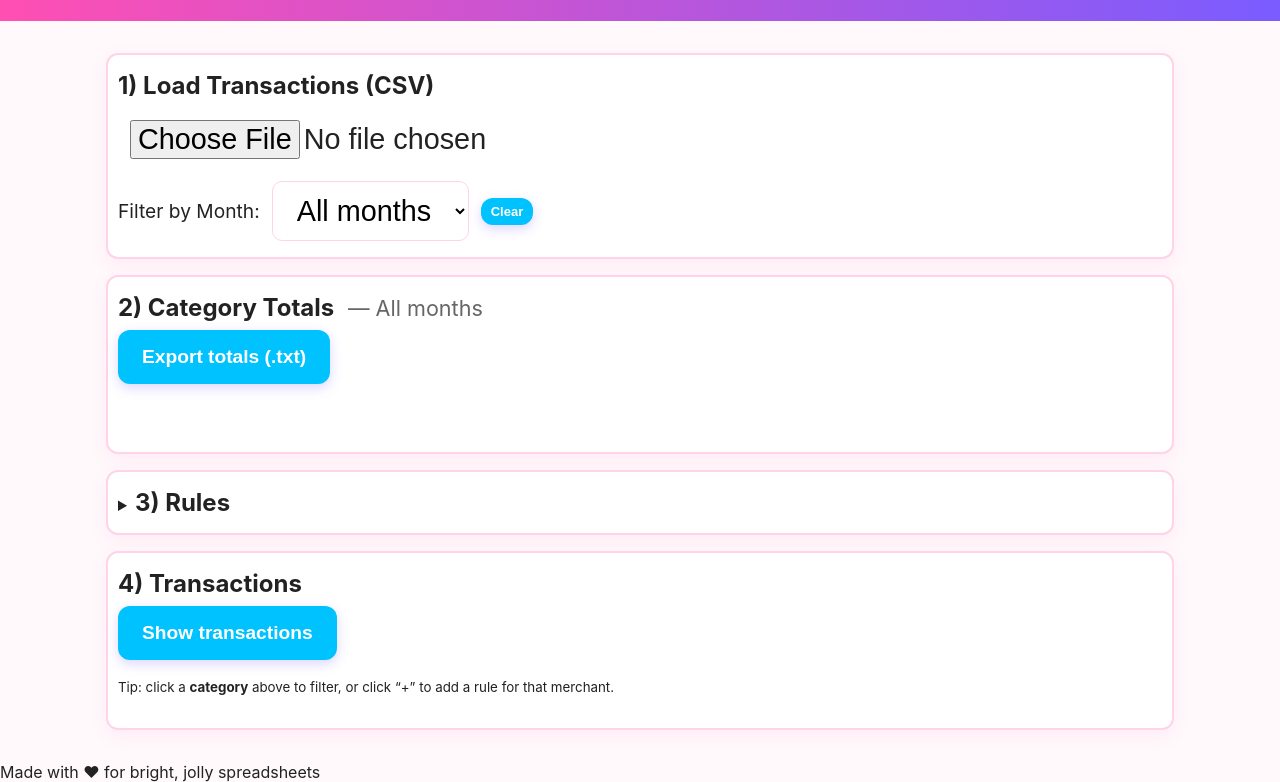
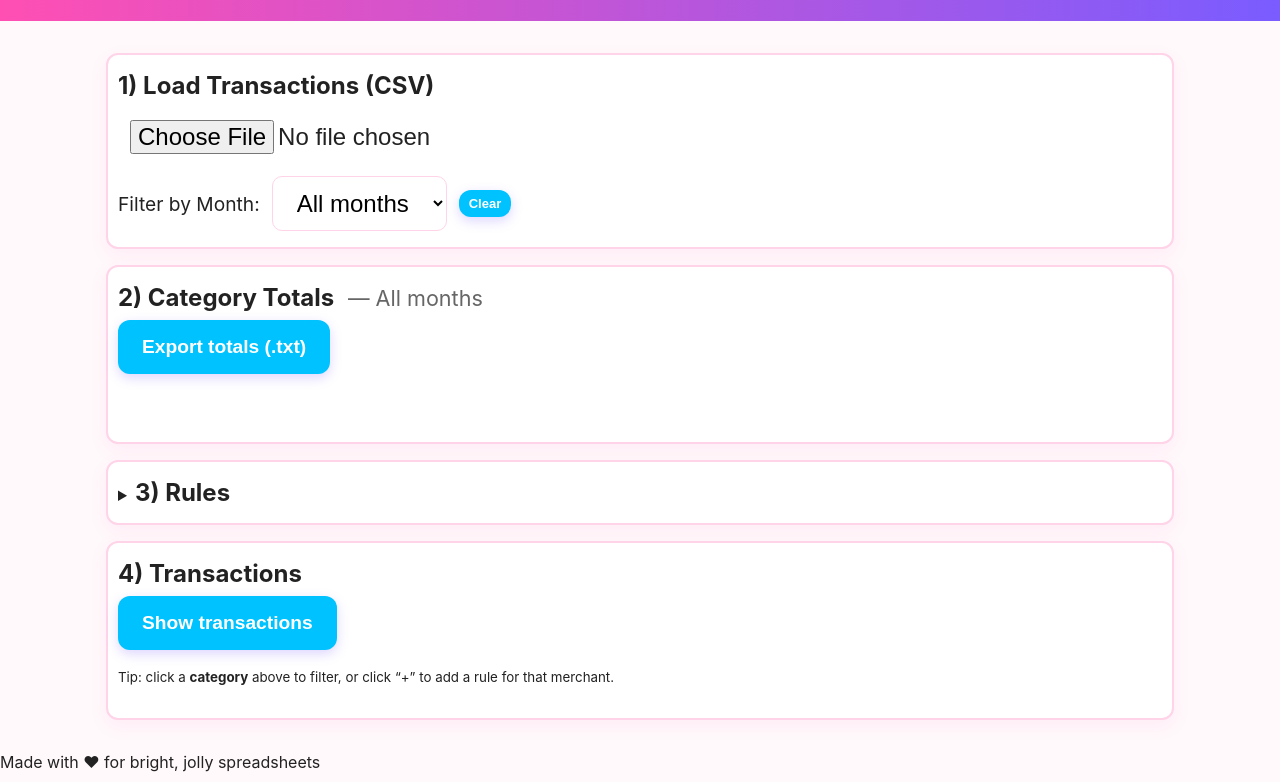
Before and after one commit to Chasapps/Spend-Light-Base-Monday, a plain HTML site: page index.html in a window 1280 px wide. Shown: the part 94-876 px from the top of the page. Drawn offline with nearby package versions, Linux system fonts and the light colour scheme.

Commit message:
Update style.css

```diff
--- a/style.css
+++ b/style.css
@@ -260,13 +260,13 @@ button {
 /* Larger month dropdown */
 select {
   padding: 12px 20px;
-  font-size: 1.8rem;
+  font-size: 1.5rem;
   border-radius: 10px;
 }
 
 /* Larger CSV file selector */
 input[type="file"] {
-  font-size: 1.8rem;
+  font-size: 1.5rem;
   padding: 12px;
   border-radius: 10px;
 }
```
